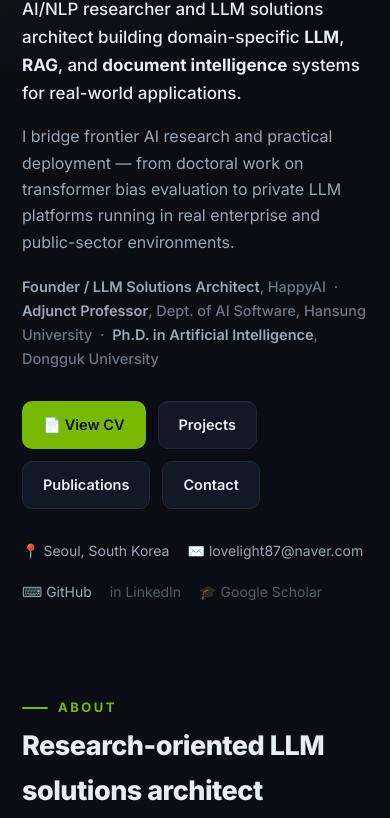
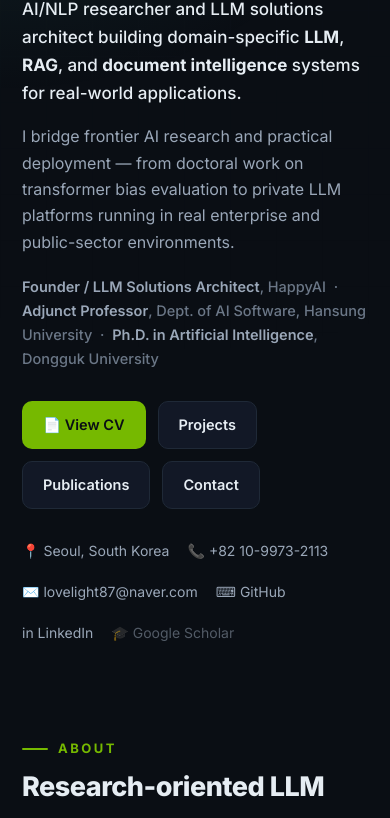
Before and after one commit to leejin-kyu/leejin-kyu.github.io, a plain HTML site: page index.html in a window 390 px wide. Shown: the part 266-1084 px from the top of the page. Drawn offline with Linux system fonts and the light colour scheme.

Commit message:
Add CV PDF, LinkedIn and phone contact links

```diff
--- a/index.html
+++ b/index.html
@@ -250,6 +250,7 @@
     </div>
     <div class="contact-row">
       <span>📍 Seoul, South Korea</span>
+      <a href="tel:+821099732113">📞 +82 10-9973-2113</a>
       <a href="mailto:lovelight87@naver.com">✉️ lovelight87@naver.com</a>
       <a href="https://github.com/leejin-kyu" target="_blank" rel="noopener">⌨ GitHub</a>
       <a href="#" id="linkedin-link" target="_blank" rel="noopener">in LinkedIn</a>
@@ -597,6 +598,7 @@
       <p style="color:var(--muted);margin-bottom:18px">Open to Solutions Architect, Foundation Model, and applied LLM/RAG roles, as well as research collaboration and enterprise AI projects.</p>
       <div class="contact-row" style="margin-top:0">
         <span>📍 Seoul, South Korea</span>
+        <a href="tel:+821099732113">📞 +82 10-9973-2113</a>
         <a href="mailto:lovelight87@naver.com">✉️ lovelight87@naver.com</a>
         <a href="https://github.com/leejin-kyu" target="_blank" rel="noopener">⌨ github.com/leejin-kyu</a>
         <a href="#" class="linkedin-link" target="_blank" rel="noopener">in LinkedIn</a>
@@ -622,7 +624,7 @@
   /* ====== EDIT YOUR LINKS HERE ====== */
   const LINKS = {
     cv:       "assets/Jinkyu_Lee_CV.pdf",   // place your CV PDF in /assets
-    linkedin: "",   // e.g. "https://www.linkedin.com/in/your-id"
+    linkedin: "https://www.linkedin.com/in/jinkyu-lee-aaab9030b/",
     scholar:  ""    // e.g. "https://scholar.google.com/citations?user=XXXX"
   };
   function apply(id, url){
```
Also changed, not shown: 1 other file.
